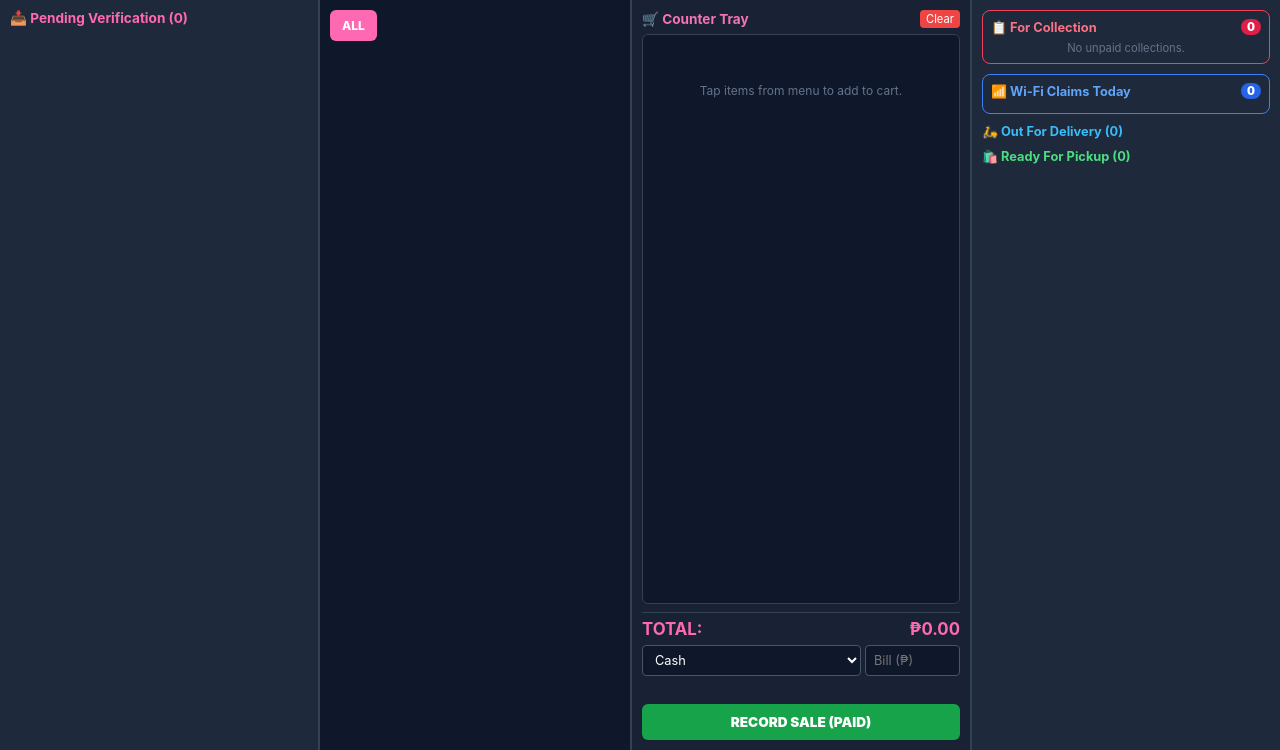
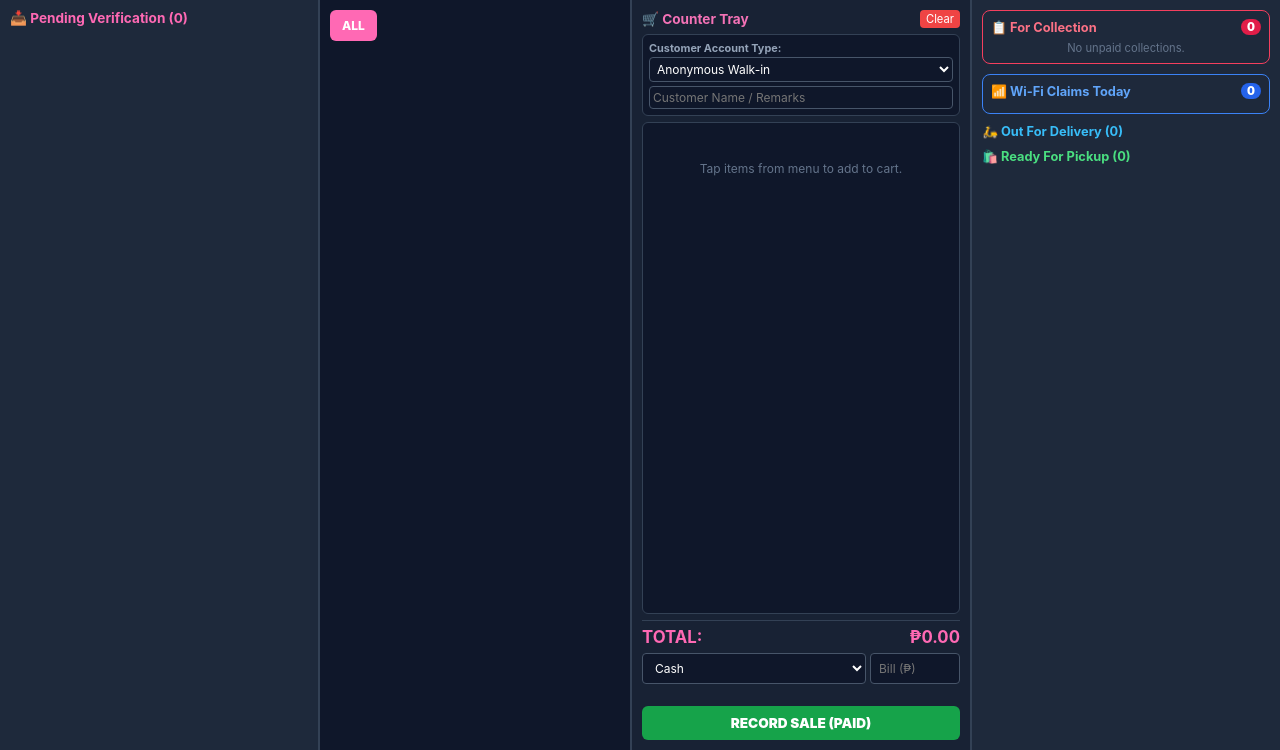
Before and after one commit to apaciblemacky-sketch/macleens-foodhouse-pos, a Flask app: page /pos/cashier in a window 1280 px wide. Shown: the part 50-800 px from the top of the page. Run offline with Flask 3, Linux system fonts and the light colour scheme; the visitor is signed in with stand-in values (Sample User, id 1); data comes from the database, SQL or seed files in the repository; data that the repository does not hold is empty.

Commit message:
Add customer account selection to counter tray for point crediting on cashier POS

```diff
--- a/templates/cashier_pos.html
+++ b/templates/cashier_pos.html
@@ -33,7 +33,7 @@
 
     /* Counter Live Cart Panel */
     .pos-cart-panel { background: #182234; border-left: 2px solid #334155; display: flex; flex-direction: column; padding: 10px; }
-    .cart-items-box { background: #0f172a; border-radius: 6px; border: 1px solid #334155; flex: 1; padding: 8px; overflow-y: auto; }
+    .cart-items-box { background: #0f172a; border-radius: 6px; border: 1px solid #334155; flex: 1; padding: 8px; overflow-y: auto; min-height: 120px; }
 
     .pickup-panel { background: #1e293b; border-left: 2px solid #334155; padding: 10px; overflow-y: auto; }
     .btn-act { padding: 6px 10px; border: none; border-radius: 4px; font-weight: bold; cursor: pointer; font-size: 0.8rem; }
@@ -130,34 +130,54 @@
       </div>
     </div>
 
-    <!-- 3. Counter Cart Tray (Items queue here before settlement) -->
+    <!-- 3. Counter Cart Tray with Customer Selection -->
     <div class="pos-cart-panel">
       <div style="display:flex; justify-content:space-between; align-items:center; margin-bottom:6px;">
         <h3 style="font-size:0.85rem; color:#f472b6;">🛒 Counter Tray</h3>
         <button onclick="clearPosCart()" style="background:#ef4444; color:white; border:none; padding:2px 6px; border-radius:4px; font-size:0.7rem; cursor:pointer;">Clear</button>
       </div>
 
-      <div class="cart-items-box" id="posCartList">
-        <p style="color:#64748b; font-size:0.75rem; text-align:center; padding-top:40px;">Tap items from menu to add to cart.</p>
+      <!-- Customer Input / Link -->
+      <div style="background:#0f172a; padding:6px; border-radius:6px; border:1px solid #334155; margin-bottom:6px;">
+        <label style="font-size:0.68rem; color:#94a3b8; font-weight:bold; display:block; margin-bottom:2px;">Customer Account Type:</label>
+        <select id="posCustType" class="form-input" style="margin-bottom:4px; padding:3px; font-size:0.75rem;" onchange="togglePosCustSelect()">
+          <option value="WALKIN">Anonymous Walk-in</option>
+          <option value="REGISTERED">Registered Member (Earn Points)</option>
+        </select>
+
+        <div id="posRegCustWrap" style="display:none; margin-bottom:4px;">
+          <select id="posRegCustSelect" class="form-input" style="margin-bottom:0; padding:3px; color:#38bdf8; font-size:0.75rem;">
+            <option value="">-- Select Registered Member --</option>
+            {% for c in customers_list %}
+              <option value="{{ c.id }}">{{ c.name }} ({{ c.contact }}) - {{ (c.points_balance or 0)|int }} pts</option>
+            {% endfor %}
+          </select>
+        </div>
+
+        <input type="text" id="posCustomName" placeholder="Customer Name / Remarks" class="form-input" style="margin-bottom:0; padding:3px; font-size:0.75rem;">
       </div>
 
-      <div style="margin-top:8px; border-top:1px solid #334155; padding-top:6px;">
+      <div class="cart-items-box" id="posCartList">
+        <p style="color:#64748b; font-size:0.75rem; text-align:center; padding-top:30px;">Tap items from menu to add to cart.</p>
+      </div>
+
+      <div style="margin-top:6px; border-top:1px solid #334155; padding-top:6px;">
         <div style="display:flex; justify-content:space-between; font-weight:bold; font-size:1.05rem; color:var(--hk-pink); margin-bottom:6px;">
           <span>TOTAL:</span>
           <span id="posCartTotal">₱0.00</span>
         </div>
 
-        <div style="display:flex; gap:4px; margin-bottom:6px;">
-          <select id="posPayMethod" class="form-input" style="margin-bottom:0; flex:1;">
+        <div style="display:flex; gap:4px; margin-bottom:4px;">
+          <select id="posPayMethod" class="form-input" style="margin-bottom:0; flex:1; font-size:0.75rem;">
             <option value="CASH">Cash</option>
             <option value="GCASH">GCash</option>
           </select>
-          <input type="number" id="posCashBill" placeholder="Bill (₱)" class="form-input" style="margin-bottom:0; width:95px;" oninput="updatePosChangePreview()">
+          <input type="number" id="posCashBill" placeholder="Bill (₱)" class="form-input" style="margin-bottom:0; width:90px; font-size:0.75rem;" oninput="updatePosChangePreview()">
         </div>
 
-        <div id="posChangePreview" style="font-size:0.75rem; color:#34d399; font-weight:bold; margin-bottom:6px; min-height:16px;"></div>
+        <div id="posChangePreview" style="font-size:0.72rem; color:#34d399; font-weight:bold; margin-bottom:4px; min-height:14px;"></div>
 
-        <button onclick="submitPosCartSale()" style="width:100%; background:#16a34a; color:white; border:none; padding:10px; border-radius:6px; font-weight:900; font-size:0.85rem; cursor:pointer;">RECORD SALE (PAID)</button>
+        <button onclick="submitPosCartSale()" style="width:100%; background:#16a34a; color:white; border:none; padding:9px; border-radius:6px; font-weight:900; font-size:0.85rem; cursor:pointer;">RECORD SALE (PAID)</button>
       </div>
     </div>
 
@@ -447,6 +467,11 @@
       document.getElementById('customCustBox').style.display = (type === 'CUSTOM') ? 'block' : 'none';
     }
 
+    function togglePosCustSelect() {
+      const type = document.getElementById('posCustType').value;
+      document.getElementById('posRegCustWrap').style.display = (type === 'REGISTERED') ? 'block' : 'none';
+    }
+
     function filterCat(cat, btn) {
       document.querySelectorAll('.cat-btn').forEach(b => b.classList.remove('active'));
       btn.classList.add('active');
@@ -486,7 +511,7 @@
       const keys = Object.keys(posCart);
 
       if (keys.length === 0) {
-        box.innerHTML = '<p style="color:#64748b; font-size:0.75rem; text-align:center; padding-top:40px;">Tap items from menu to add to cart.</p>';
+        box.innerHTML = '<p style="color:#64748b; font-size:0.75rem; text-align:center; padding-top:30px;">Tap items from menu to add to cart.</p>';
         totalEl.innerText = '₱0.00';
         updatePosChangePreview();
         return;
@@ -540,15 +565,24 @@
       const keys = Object.keys(posCart);
       if (keys.length === 0) return alert("Cart is empty. Tap items to add first.");
 
+      const custType = document.getElementById('posCustType').value;
+      const regCustId = document.getElementById('posRegCustSelect').value;
+      const customName = document.getElementById('posCustomName').value.trim();
       const payMethod = document.getElementById('posPayMethod').value;
       const bill = parseFloat(document.getElementById('posCashBill').value) || 0;
 
+      if (custType === 'REGISTERED' && !regCustId) {
+        return alert("Please choose a registered member to credit points.");
+      }
+
       const payload = {
         items: keys.map(id => ({ product_id: parseInt(id), quantity: posCart[id].qty })),
+        customer_type: custType,
+        registered_customer_id: regCustId ? parseInt(regCustId) : null,
+        customer_name: customName || (custType === 'REGISTERED' ? 'Registered Member' : 'Counter Walk-in'),
         payment_method: payMethod,
         change_for: bill,
-        customer_name: 'Counter Walk-in',
-        notes: 'Cashier On-Screen Counter Sale'
+        notes: 'Cashier Counter POS Sale'
       };
 
       try {
@@ -559,7 +593,7 @@
         });
         const data = await res.json();
         if (data.success) {
-          alert(`🎉 Sale #${data.order_id} recorded! Total: ₱${data.total.toFixed(2)}`);
+          alert(`🎉 Sale #${data.order_id} recorded!\nTotal: ₱${data.total.toFixed(2)}\nPoints Earned: ${data.points_earned || 0} pts`);
           clearPosCart();
           document.getElementById('posCashBill').value = '';
           window.location.reload();
@@ -571,7 +605,7 @@
       }
     }
 
-    /* Cashier Order Incoming Chime */
+    /* Cashier Order Incoming Alert Sound */
     function playCashierBeep() {
       try {
         const ctx = new (window.AudioContext || window.webkitAudioContext)();
```
